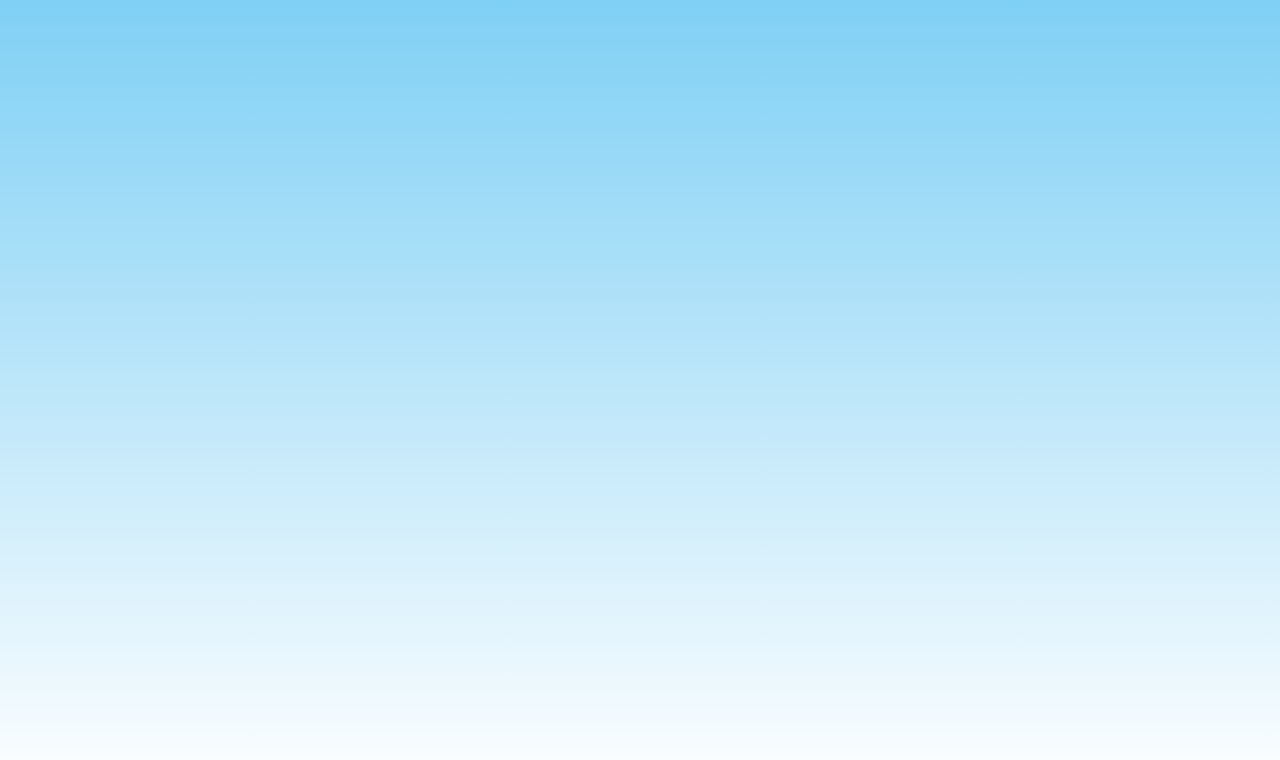
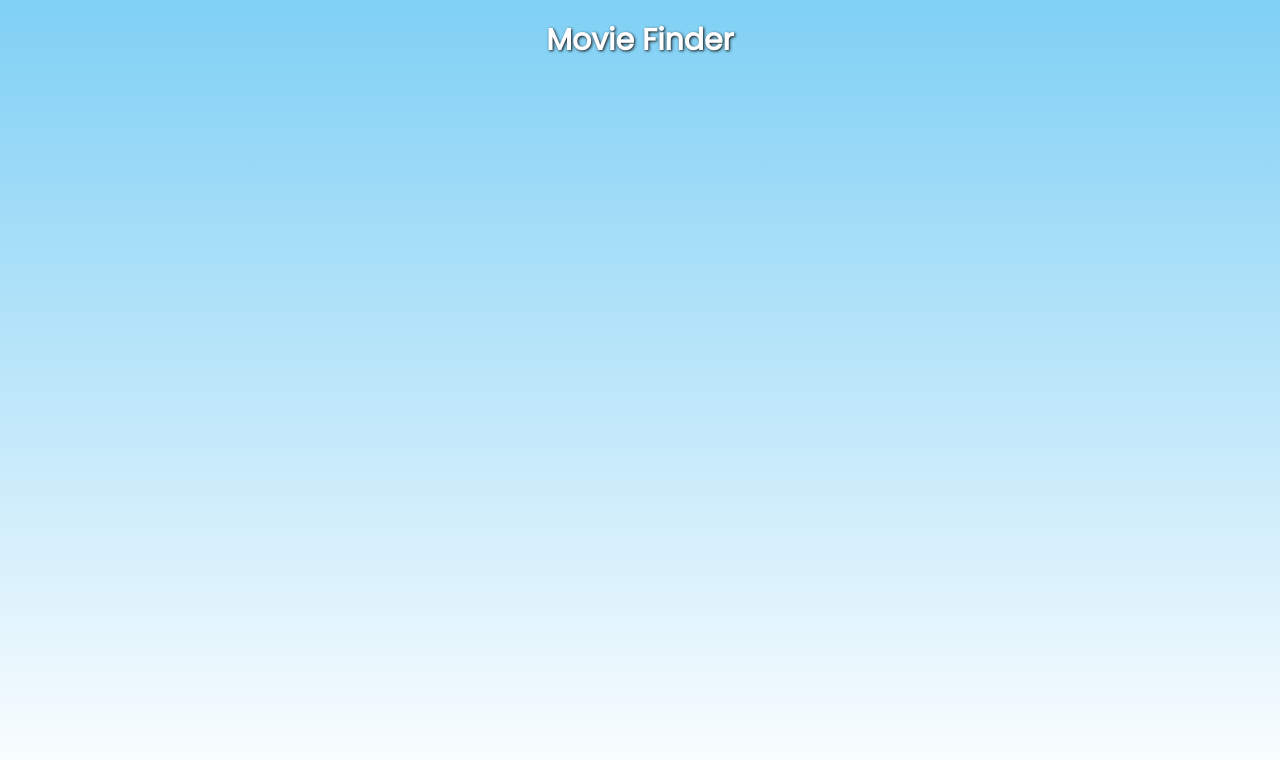
Before and after one commit to mreleftheros/movie-finder, a plain HTML site: page index.html in a window 1280 px wide. Drawn offline with Linux system fonts and the light colour scheme.

Commit message:
Add header

```diff
--- a/index.html
+++ b/index.html
@@ -5,9 +5,14 @@
   <meta http-equiv="X-UA-Compatible" content="IE=edge">
   <meta name="viewport" content="width=device-width, initial-scale=1.0">
   <title>Movie Finder</title>
+  <link rel="preconnect" href="https://fonts.gstatic.com">
+  <link href="https://fonts.googleapis.com/css2?family=Poppins&display=swap" rel="stylesheet">
   <link rel="stylesheet" href="styles/style.css">
 </head>
 <body>
+  <header class="header">
+    <h1 class="header__title">Movie Finder</h1>
+  </header>
 
   <script src="scripts/movies.js"></script>
 </body>
--- a/styles/_defaults.scss
+++ b/styles/_defaults.scss
@@ -9,7 +9,3 @@ html {
   padding: 0;
   box-sizing: border-box;
 }
-
-body {
-  font-family: Helvetica, sans-serif;
-}
--- a/styles/style.scss
+++ b/styles/style.scss
@@ -5,6 +5,7 @@
 body {
   background: $basicTeal;
   min-height: 100vh;
+  font-family: "Poppins", sans-serif;
 
   @include mq(768px) {
     background:
@@ -13,3 +14,16 @@ body {
     background-size: cover;
   }
 }
+
+.header {
+  min-height: 10vh;
+  display: flex;
+  justify-content: center;
+  align-items: center;
+
+  &__title {
+    font-size: 3rem;
+    color: #fff;
+    text-shadow: 1px 1px 3px #111;
+  }
+}
```
Also changed, not shown: styles/style.css, 1 other file.
